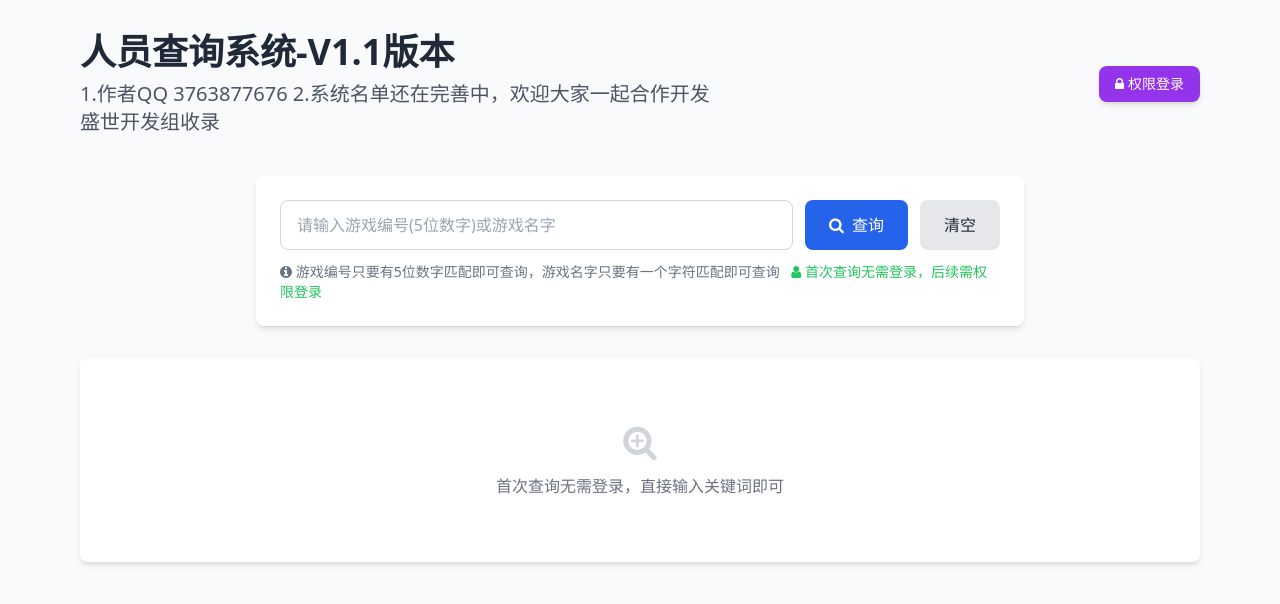
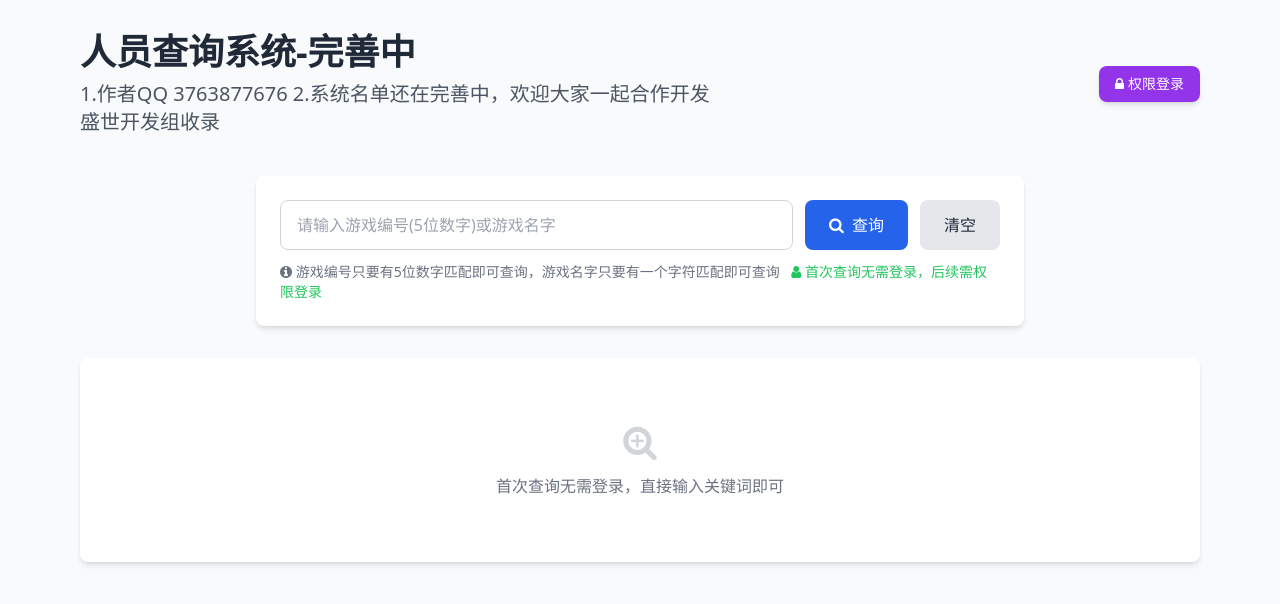
Before and after one commit to 1792785626/FQ-N, a plain HTML site: page index.html in a window 1280 px wide. Drawn offline with nearby package versions, Linux system fonts and the light colour scheme.

Commit message:
Update index.html

```diff
--- a/index.html
+++ b/index.html
@@ -44,7 +44,7 @@
     <div class="container mx-auto px-4 py-8 max-w-6xl">
         <header class="flex flex-col md:flex-row justify-between items-center mb-10">
             <div class="text-center md:text-left">
-                <h1 class="text-4xl font-bold text-gray-800 mb-2">人员查询系统-V1.1版本</h1>
+                <h1 class="text-4xl font-bold text-gray-800 mb-2"> 人员查询系统-完善中 </h1>
                 <pp class="text-xl text-gray-600" id="subtitle">
                     1.作者QQ 3763877676
                 </pp>
```
